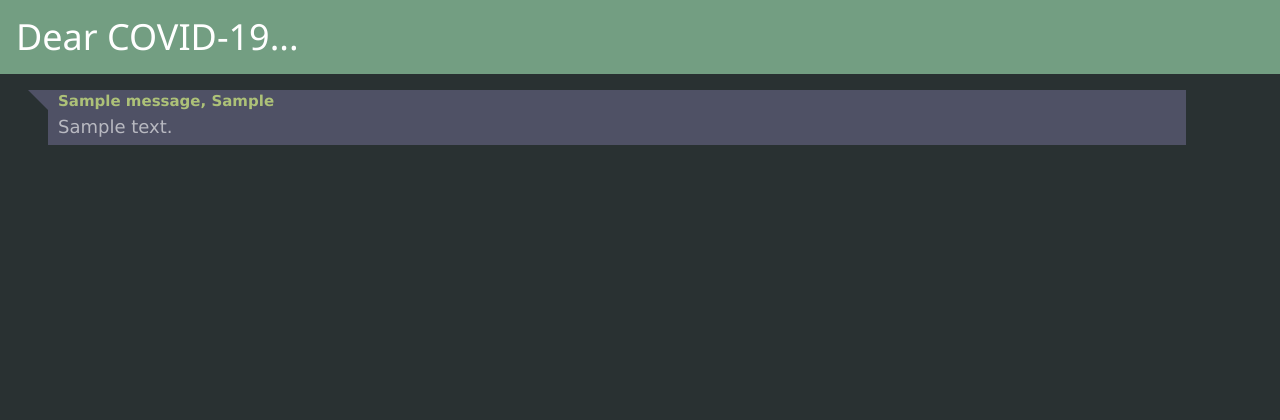
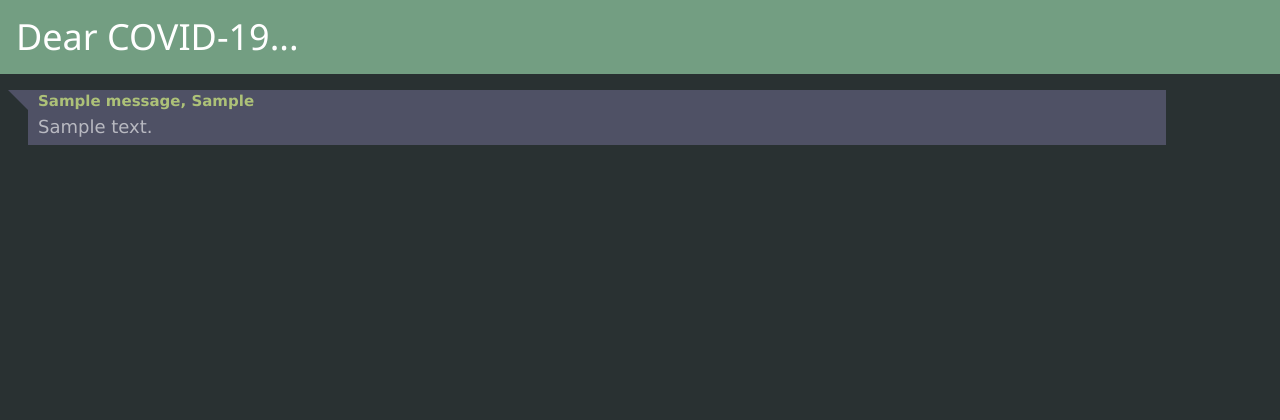
Before and after one commit to supmir/COVID, a Django app: page /DearCovid/1 in a window 1280 px wide. Shown: the top 420 px of the page. Run offline with Django 3.2, Linux system fonts and the light colour scheme; tables that the repository leaves empty hold one stand-in row (values such as "Sample post").

Commit message:
Better margin

```diff
--- a/static/styles/messages.css
+++ b/static/styles/messages.css
@@ -76,7 +76,7 @@ body {
 }
 
 .talk-bubble {
-    margin: 10px 40px 10px 40px;
+    margin: 10px 40px 10px 20px;
     display: inline-block;
     position: relative;
     width: 100%;
```
